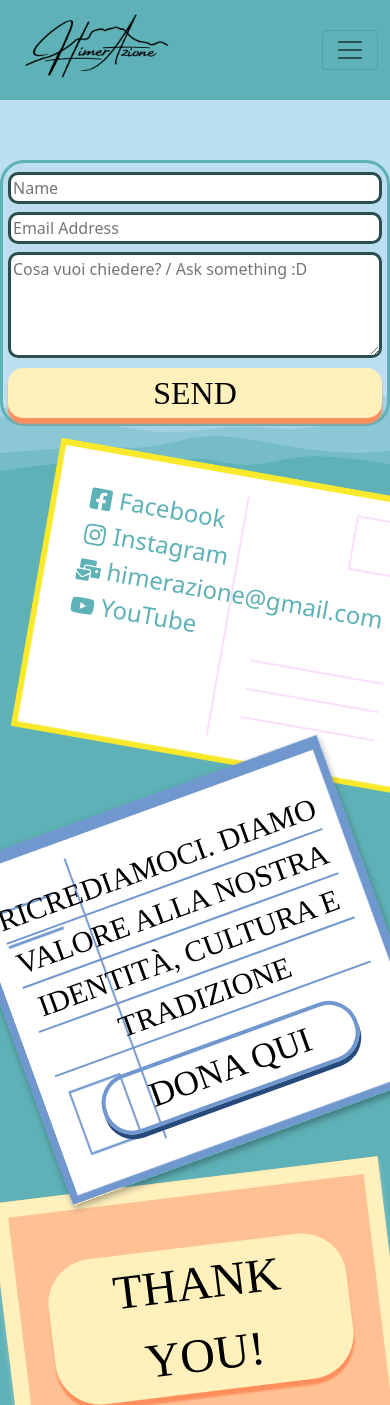
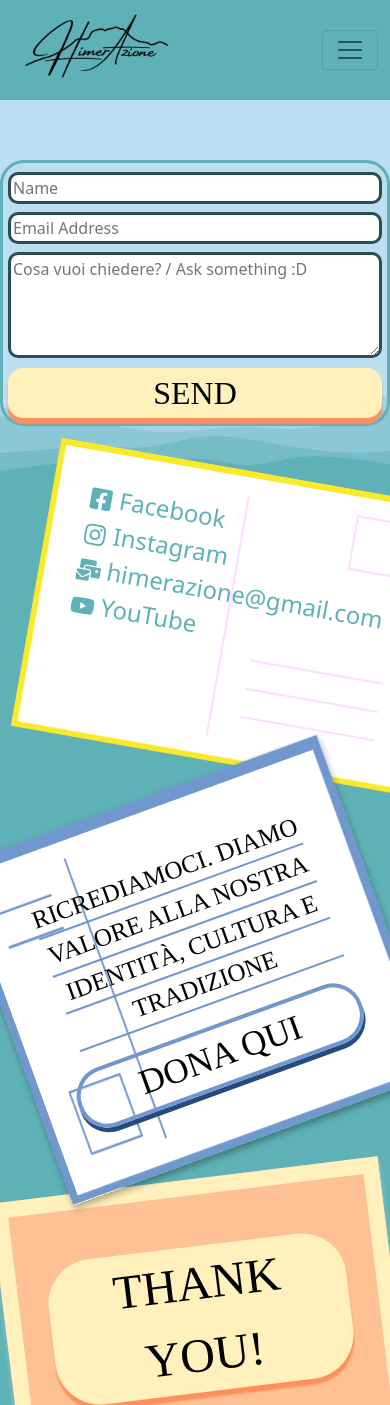
Before and after one commit to FrancescoIp/HimerAzione, a Next.js app: page /contact in a window 390 px wide. Shown: the top 1405 px of the page. Built offline with nearby package versions, Linux system fonts and the light colour scheme; a web font is replaced by a local one.

Commit message:
style fix

```diff
--- a/components/Footer.css
+++ b/components/Footer.css
@@ -51,7 +51,7 @@ footer p {
 
 .footer_donazione-card-text div {
     color: black;
-    font-size: 30px;
+    font-size: 1.8vw;
     border-bottom:2px solid #7197CF;
 }
 
@@ -60,7 +60,7 @@ footer p {
     background-color: transparent;
     border: 4px solid #7197CF;
     border-radius: 30px;
-    width: 80%;
+    width: 100%;
 }
 
 .footer_donazione-card-text button a {
@@ -129,12 +129,16 @@ footer p {
 
 @media screen and (max-width: 767px) {
     .footer_cartolina-donazioni-body {
-        padding: 0;
+        padding: 0 50px 0px 0px;
         align-items: center;
+        justify-content: flex-end;
     }
 
-    .footer_donazione-card-text h2 {
-        font-size: 30px;
+    .footer_donazione-card-text div {
+        margin-left: 20px;
+        color: black;
+        font-size: 25px;
+        border-bottom:2px solid #7197CF;
     }
 
     .thankYou-body_footer {
--- a/components/cartoline/CartolinaSpace.css
+++ b/components/cartoline/CartolinaSpace.css
@@ -16,10 +16,10 @@
 }
 
 .cartolina-space-container p {
-
-    margin-top: 15%;
+    text-align: center;
     font-family: 'Patrick Hand SC', cursive;
-   font-size: 35px;
+    font-size: 35px;
+    margin: 0;
 }
 
 .source-link {
```
Also changed, not shown: components/cartoline/CartolinaSpace.js (+4 -9 lines), public/himerazionefotodigruppo.jpeg (added).
